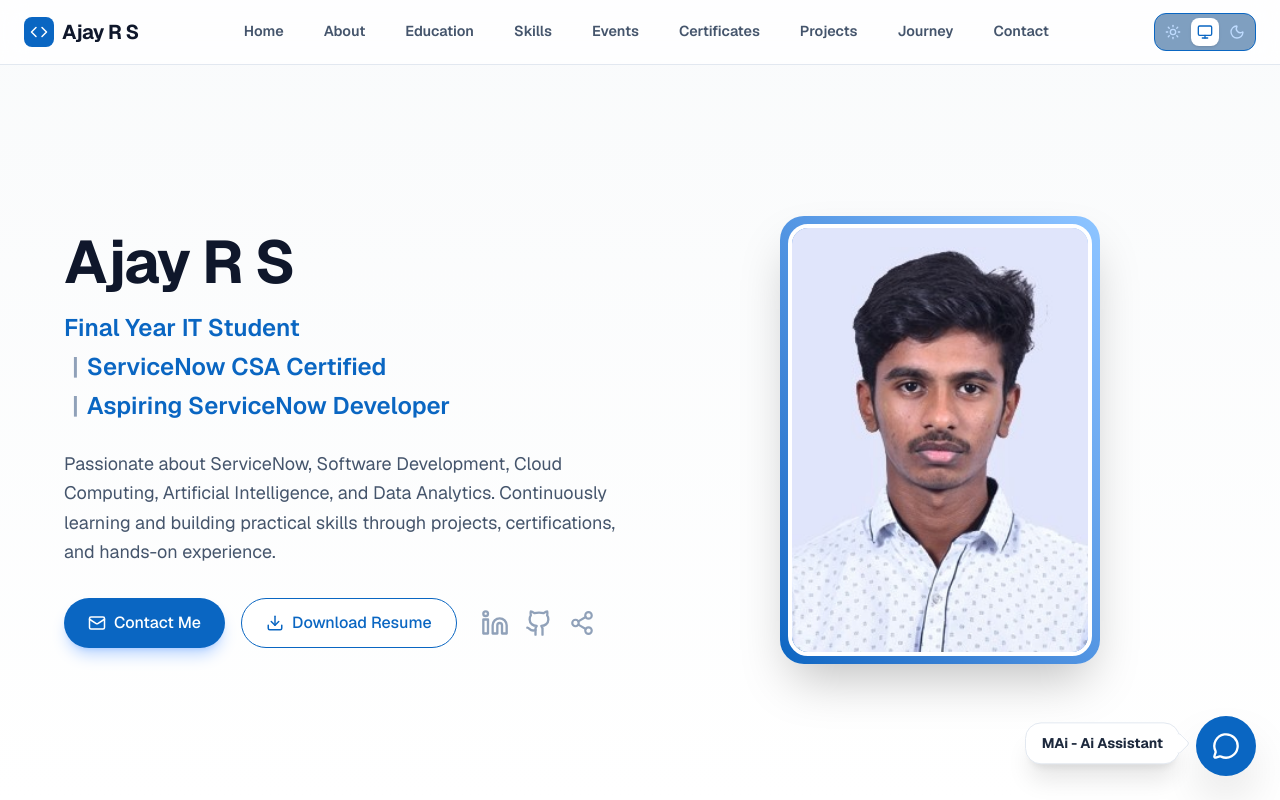
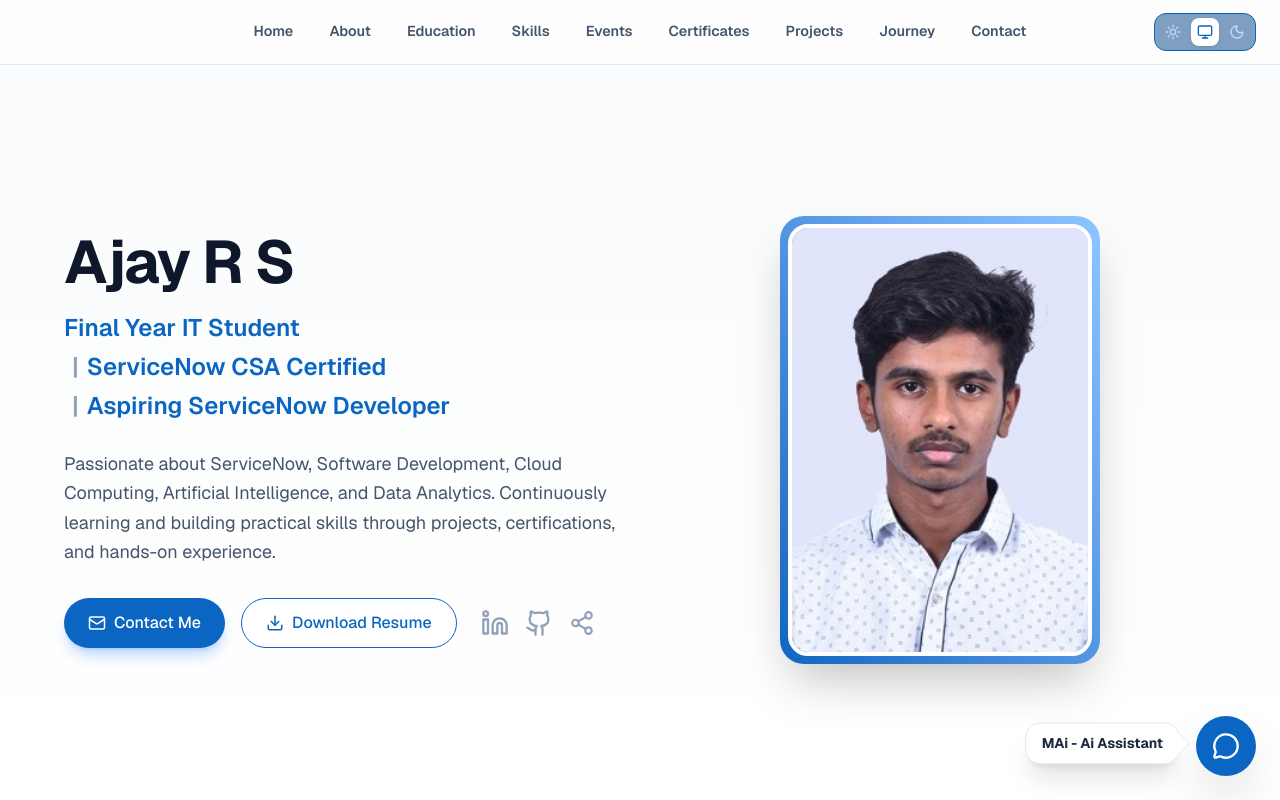
Before and after one commit to AjayyIT/ajay-portfolio, a Next.js app: page / in a window 1280 px wide. Shown: the top 800 px of the page. Built offline with nearby package versions, Linux system fonts and the light colour scheme.

Commit message:
header redesign

```diff
--- a/app/page.tsx
+++ b/app/page.tsx
@@ -233,25 +233,26 @@ export default function Portfolio() {
   return (
     <div className="min-h-screen bg-[#F3F6F8] dark:bg-slate-900 text-slate-800 dark:text-slate-100 font-sans selection:bg-[#0A66C2] selection:text-white transition-colors duration-300">
 
-      {/* HEADER / NAVIGATION BAR - REDESIGNED */}
+      {/* HEADER / NAVIGATION BAR - POP & BLUR DESIGN */}
       <nav className="fixed top-0 left-0 right-0 z-50 bg-white/80 dark:bg-slate-900/80 backdrop-blur-md border-b border-slate-200 dark:border-slate-800 transition-colors duration-300">
         <div className="max-w-7xl mx-auto px-6">
-          <div className="flex items-center justify-between h-16 w-full">
+          <div className="flex items-center justify-between lg:justify-center h-16 w-full relative">
 
-            {/* Logo / Name */}
-            <a href="#home" onClick={(e) => scrollToSection(e, '#home')} className="font-bold text-xl tracking-tight text-slate-900 dark:text-white flex items-center gap-2 hover:opacity-80 transition-opacity">
-              <span className="bg-[#0A66C2] text-white p-1.5 rounded-lg"><Code size={18} /></span>
-              Ajay R S
+            {/* Mobile Home Link (visible only on mobile) */}
+            <a href="#home" onClick={(e) => scrollToSection(e, '#home')} className="lg:hidden font-bold text-xl tracking-tight text-[#0A66C2] dark:text-blue-400">
+              Portfolio
             </a>
 
-            {/* Desktop Navigation Links */}
-            <div className="hidden lg:flex items-center gap-2 xl:gap-4">
+            {/* Desktop Navigation Links (The Pop & Blur Effect) */}
+            <div className="hidden lg:flex items-center gap-1 group">
               {navLinks.map((link) => (
                 <a
                   key={link.name}
                   href={link.href}
                   onClick={(e) => scrollToSection(e, link.href)}
-                  className="text-[0.9rem] font-semibold text-slate-600 dark:text-slate-300 hover:text-[#0A66C2] dark:hover:text-blue-400 px-3 py-2 rounded-lg hover:bg-slate-100 dark:hover:bg-slate-800 transition-all cursor-pointer"
+                  className="text-[0.9rem] font-semibold text-slate-600 dark:text-slate-300 px-4 py-2 rounded-xl transition-all duration-300 cursor-pointer
+                             group-hover:opacity-40 group-hover:blur-[2px] group-hover:scale-95
+                             hover:!opacity-100 hover:!blur-none hover:!scale-110 hover:bg-[#0A66C2] hover:text-white hover:shadow-lg hover:shadow-blue-500/20"
                 >
                   {link.name}
                 </a>
@@ -259,7 +260,7 @@ export default function Portfolio() {
             </div>
 
             {/* Right Side: Theme & Menu */}
-            <div className="flex items-center gap-2 shrink-0">
+            <div className="flex items-center gap-2 shrink-0 lg:absolute lg:right-0">
               <ThemeToggle />
               <button onClick={() => setIsMenuOpen(!isMenuOpen)} className="lg:hidden p-2 text-slate-600 dark:text-slate-300 hover:bg-slate-100 dark:hover:bg-slate-800 rounded-lg transition-colors">
                 {isMenuOpen ? <X size={24} /> : <Menu size={24} />}
```
